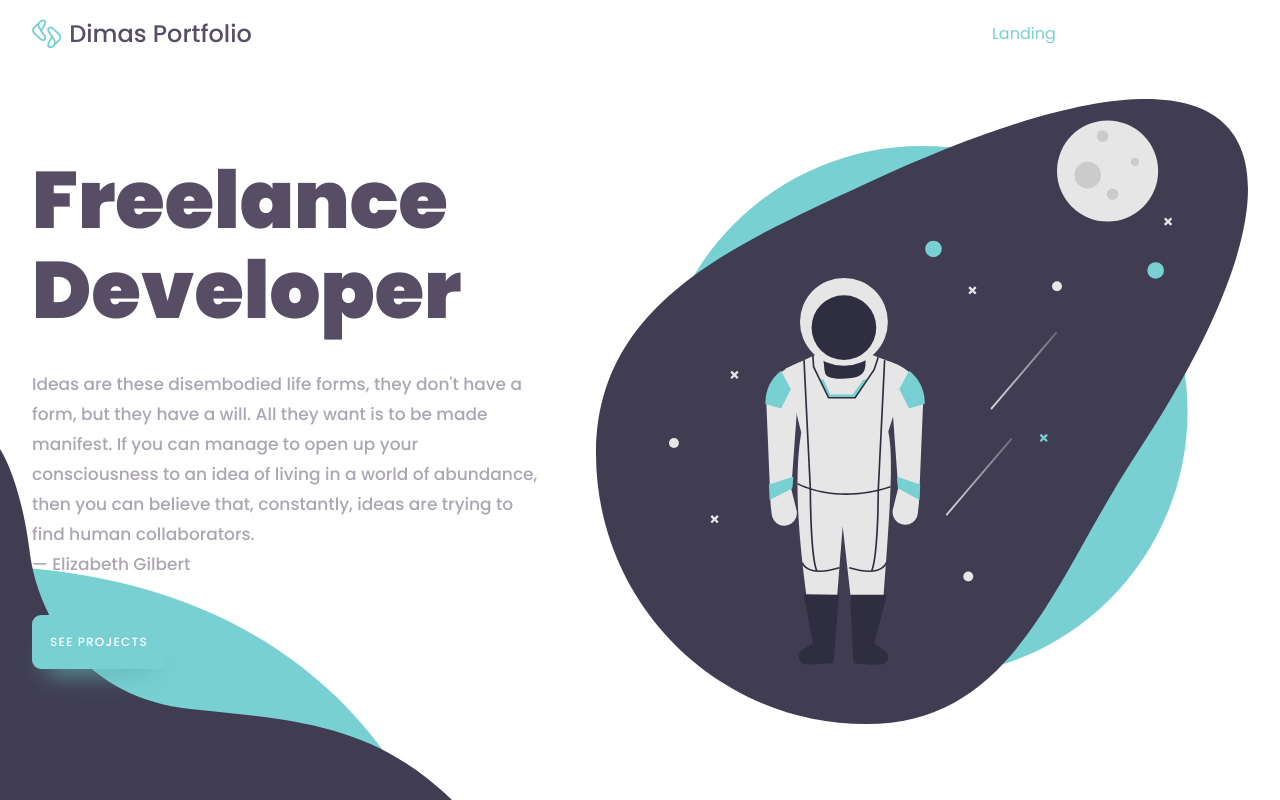
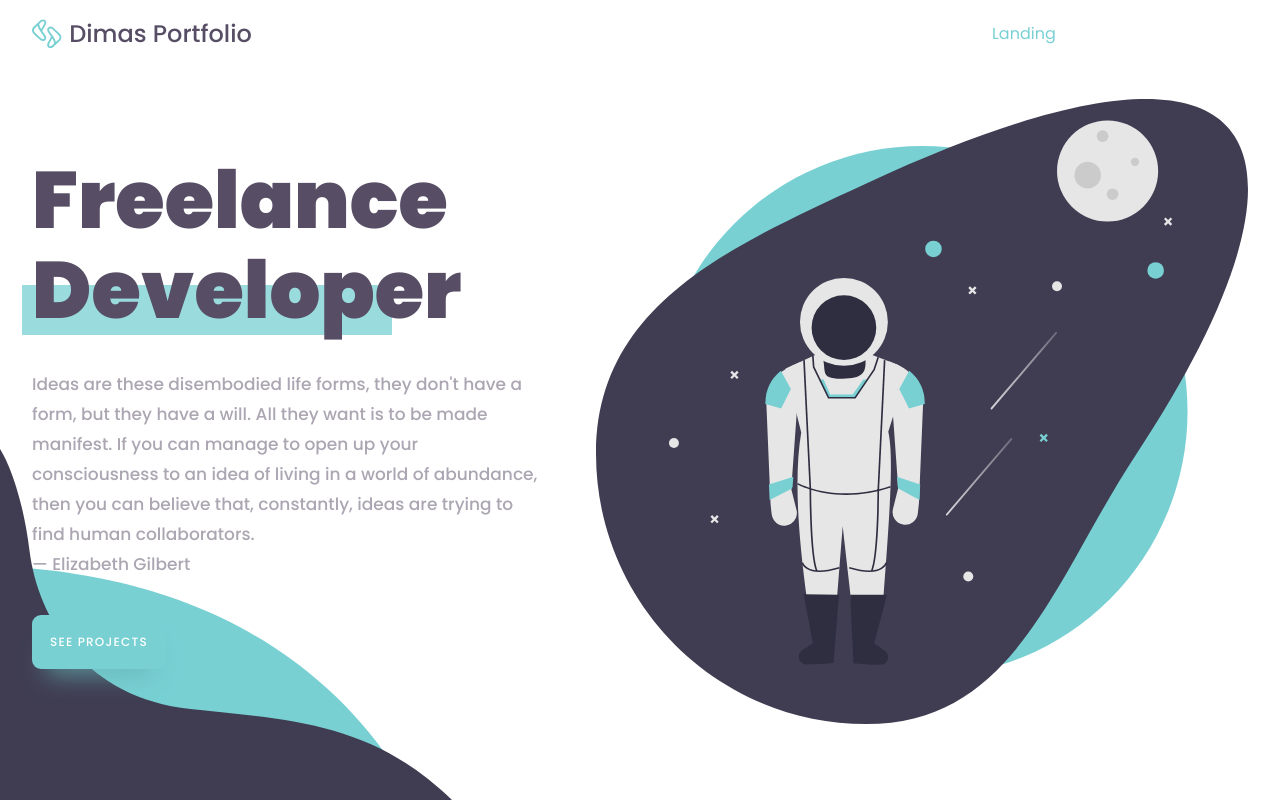
Before and after one commit to guidimas/react-portfolio, a React (Create React App) app: page /#/ in a window 1280 px wide. Built offline with nearby package versions, Linux system fonts and the light colour scheme.

Commit message:
Title background animation created.

```diff
--- a/src/pages/LandingPage/styles.ts
+++ b/src/pages/LandingPage/styles.ts
@@ -1,4 +1,4 @@
-import styled, { css } from 'styled-components';
+import styled, { css, keyframes } from 'styled-components';
 
 import ellipse from '../../assets/ellipse.svg';
 import topRight from '../../assets/top-right.svg';
@@ -8,6 +8,13 @@ import bottomRight from '../../assets/bottom-right.svg';
 interface ISidebarVisible {
   sidebarVisible?: boolean;
 }
+
+const titleAnimation = keyframes`
+  from {
+    width: 0;
+    opacity: 0;
+  }
+`;
 
 export const Container = styled.div<ISidebarVisible>`
   min-height: 100vh;
@@ -55,13 +62,46 @@ export const Title = styled.h2`
   font-size: 80px;
   line-height: 90px;
   transition: font-size 0.2s linear;
+  position: relative;
+
+  &:before {
+    content: '';
+    display: block;
+    position: absolute;
+    background: #78d0d3;
+    opacity: 0.75;
+    height: 50px;
+    width: 370px;
+    bottom: 0;
+    left: -10px;
+    z-index: -1;
+    animation: ${titleAnimation} 1s ease-out;
+  }
 
   @media (max-width: 1200px) {
     font-size: 70px;
     line-height: 60px;
+
+    &:before {
+      left: -5px;
+      bottom: -5px;
+      width: 330px;
+    }
+  }
+
+  @media (max-width: 960px) {
+    &:before {
+      display: none;
+    }
   }
 
   @media (max-width: 640px) {
+    &:before {
+      display: block;
+      width: 280px;
+      bottom: 0;
+    }
+
     font-size: 60px;
     line-height: 70px;
   }
```
